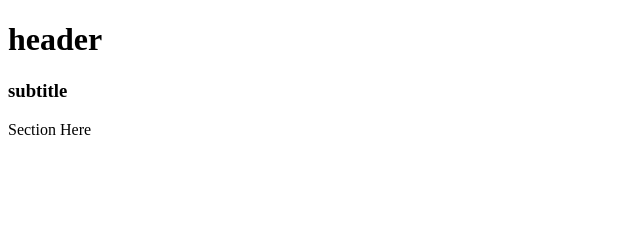
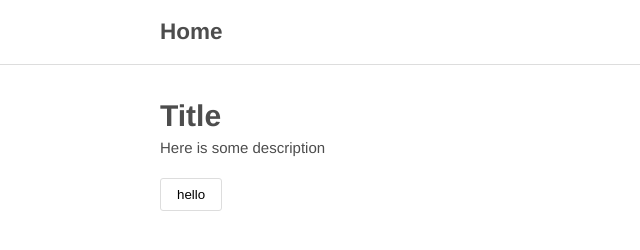
Before and after one commit to huozhi/react-boilerplate, a React app: page / in a window 1280 px wide. Shown: the whole page, without its empty margins (0-640 px from the left). Built offline with nearby package versions, Linux system fonts and the light colour scheme.

```diff
--- a/src/components/Header.css
+++ b/src/components/Header.css
@@ -1,3 +1,7 @@
-.header {
-  padding: 0;
+.Header {
+  position: relative;
+  width: 100%;
+  padding: 16px 0;
+  border-bottom: 1px solid #ddd;
+  margin-bottom: 10px;
 }
--- a/src/components/Header.js
+++ b/src/components/Header.js
@@ -1,16 +1,15 @@
-import React, { Component } from 'react'
-import style from './Header.css'
+import React, {Component} from 'react'
+import './Header.css'
 
 class Header extends Component {
-  constructor(props) {
-    super(props)
-  }
+  render() {
+    const {brand} = this.props
 
-  render() {
     return (
-      <header className={style.header}>
-        <h1>header</h1>
-        <h3>subtitle</h3>
+      <header className="Header">
+        <div className="Container">
+          <h2>{brand}</h2>
+        </div>
       </header>
     )
   }
--- /dev/null
+++ b/src/components/Main.css
@@ -0,0 +1,15 @@
+.Main {
+  padding-top: 10px;
+}
+
+.Main-section {
+  padding-top: 10px;
+  padding-bottom: 10px;
+}
+
+.Button {
+  padding: 8px 16px;
+  background: #fff;
+  border-radius: 3px;
+  border: 1px solid #ddd;
+}
--- /dev/null
+++ b/src/components/Main.js
@@ -0,0 +1,36 @@
+import React, {Component} from 'react'
+import './Main.css'
+
+class Main extends Component {
+  state = {toggler: true}
+
+  handleClick = () => {
+    const {toggler} = this.state
+    this.setState({ toggler: !toggler })
+  }
+
+  render() {
+    const {toggler} = this.state
+
+    return (
+      <div className="Main">
+        <div className="Container">
+          <div className="Main-section">
+            {this.props.children}
+          </div>
+
+          <div className="Main-section">
+            <button
+              className="Button"
+              onClick={this.handleClick}
+            >
+              {toggler ? 'hello' : 'world'}
+            </button>
+          </div>
+        </div>
+      </div>
+    )
+  }
+}
+
+export default Main
--- a/src/containers/App.css
+++ /dev/null
@@ -1,19 +0,0 @@
-html,
-body {
-  margin: 0;
-  padding: 0;
-}
-
-body {
-  font: 14px 'Helvetica Neue', Helvetica, Arial, sans-serif;
-  line-height: 1.4em;
-  color: #4d4d4d;
-  margin: 0 auto;
-  font-smoothing: antialiased;
-  font-weight: 300;
-}
-
-button,
-input[type="checkbox"] {
-  outline: none;
-}
--- a/src/containers/App.js
+++ /dev/null
@@ -1,15 +0,0 @@
-import React, { Component } from 'react'
-import Header from '../components/Header'
-
-class App extends Component {
-  render() {
-    return (
-      <div>
-        <Header />
-        <p>Section Here</p>
-      </div>
-    )
-  }
-}
-
-export default App
--- a/src/index.js
+++ b/src/index.js
@@ -1,7 +1,7 @@
 import React from 'react'
 import ReactDOM from 'react-dom'
 
-import App from './containers/App'
+import App from './pages/App'
 
 ReactDOM.render(
   <App />,
--- /dev/null
+++ b/src/pages/App.css
@@ -0,0 +1,29 @@
+html,
+body {
+  position: relative;
+  margin: 0;
+  padding: 0;
+}
+
+body {
+  font: 15px 'Helvetica Neue', Helvetica, Arial, sans-serif;
+  line-height: 1.4;
+  color: #4d4d4d;
+  margin: 0 auto;
+  -webkit-font-smoothing: antialiased;
+  font-weight: 300;
+  overflow: hidden;
+}
+
+h1, h2, h3, h4, h5, h6, p, span {
+  margin: 0;
+}
+
+input, button, textarea {
+  outline: none;
+}
+
+.Container {
+  margin: auto;
+  max-width: 960px;
+}
--- /dev/null
+++ b/src/pages/App.js
@@ -0,0 +1,23 @@
+import React, {Component} from 'react'
+import Header from '../components/Header'
+import Main from '../components/Main'
+
+import './App.css'
+
+class App extends Component {
+  render() {
+    const brand = 'Home'
+
+    return (
+      <div>
+        <Header brand={brand} />
+        <Main>
+          <h1>Title</h1>
+          <p>Here is some description</p>
+        </Main>
+      </div>
+    )
+  }
+}
+
+export default App
--- a/webpack.config.dev.js
+++ b/webpack.config.dev.js
@@ -1,19 +1,18 @@
+'use strict'
+
 const path = require('path')
 const webpack = require('webpack')
-const ExtractPlugin = require('extract-text-webpack-plugin')
 const config = require('./webpack.config')
 
 const hotMiddlewareScript = 'webpack-hot-middleware/client'
 
 const hotreloadEntry = (entry) => {
   return Object.keys(entry).reduce((result, key) => {
-    entry[key].unshift(hotMiddlewareScript)
-    result[key] = entry[key]
+    result[key] = entry[key].concat([hotMiddlewareScript])
     return result
   }, {})
 }
 
-console.info(hotreloadEntry(config.entry))
 
 module.exports = Object.assign({}, config, {
   entry: hotreloadEntry(config.entry),
@@ -28,6 +27,11 @@
         exclude: /node_modules/,
         loader: 'react-hot!babel'
       },
+      {
+        test: /\.css$/,
+        include: /src/,
+        loader: 'style!css!postcss',
+      },
     ]),
   }),
   plugins: config.plugins.concat([
@@ -39,7 +43,7 @@
       name: 'common',
       filename: 'common.js'
     }),
-    new ExtractPlugin('app.css', {allChunks: true}),
+    // new ExtractPlugin('app.css', {allChunks: true}),
     new webpack.optimize.OccurenceOrderPlugin(),
     new webpack.HotModuleReplacementPlugin(),
   ]),
--- a/webpack.config.js
+++ b/webpack.config.js
@@ -3,7 +3,6 @@
 const path = require('path')
 const webpack = require('webpack')
 const HtmlWebpackPlugin = require('html-webpack-plugin')
-const ExtractPlugin = require('extract-text-webpack-plugin')
 
 
 module.exports = {
@@ -19,11 +18,6 @@
       {
         test: /\.(png|jpe?g)$/,
         loader: 'file?name=images/[name].[ext]',
-      },
-      {
-        test: /\.css$/,
-        include: /src/,
-        loader: ExtractPlugin.extract('style', 'css!postcss'),
       },
     ]
   },
```
Also changed, not shown: package.json (+5 -2 lines), webpack.config.prod.js (+8 -1 lines).
